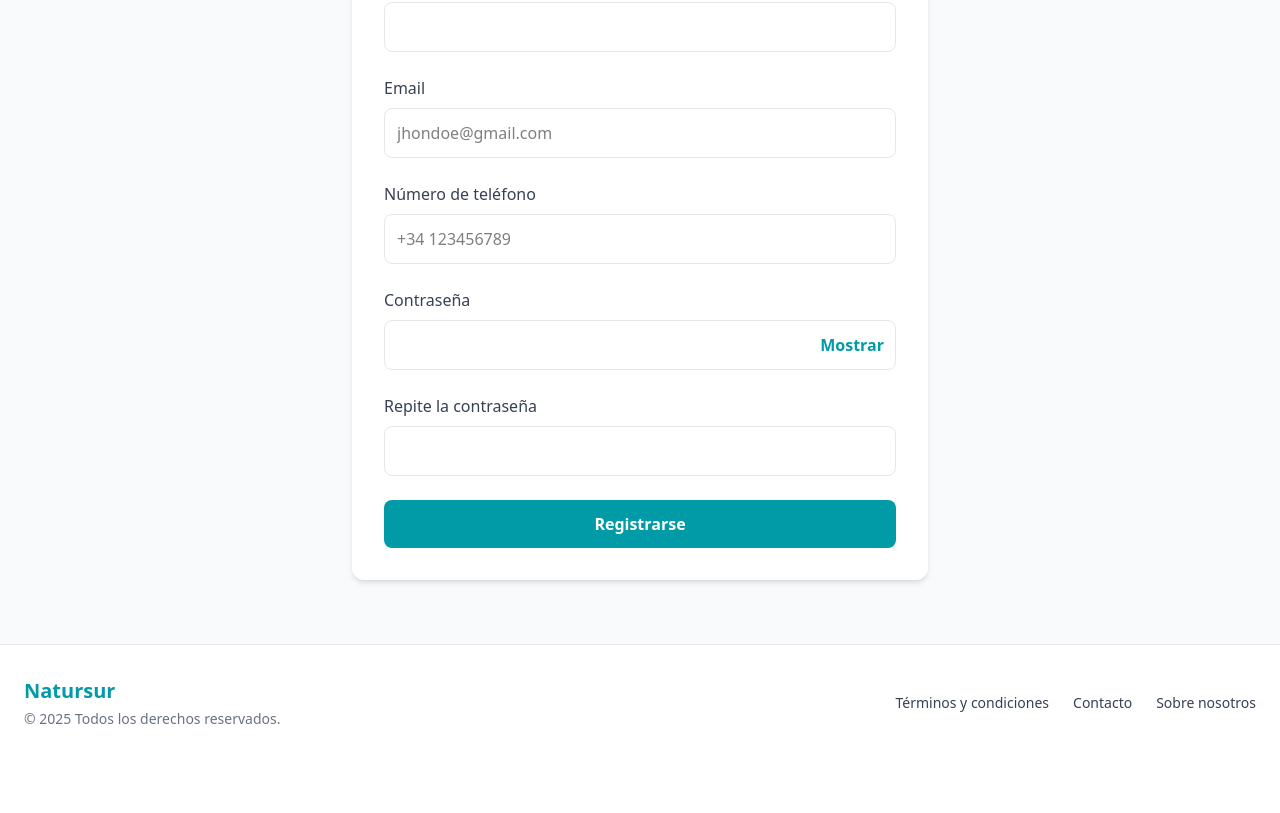
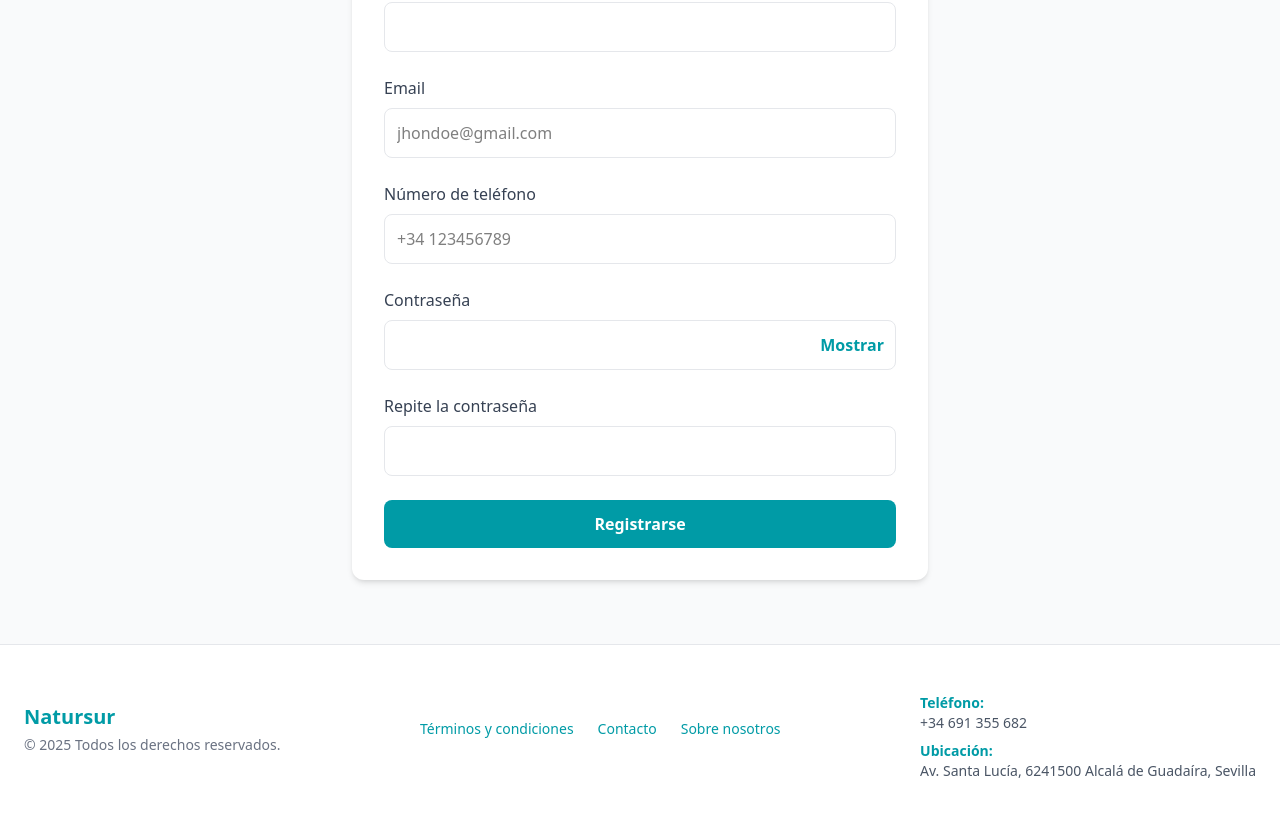
Before and after one commit to Cyberia-PGPI-2526/Natursur, a React (Vite) app in the folder frontend/: page /register in a window 1280 px wide. Shown: the part 206-1019 px from the top of the page. Before the commit the page ends 967 px from the top, so only its background shows below. Built offline with nearby package versions, Linux system fonts and the light colour scheme; no server answers.

Commit message:
style: add new information in the footer

```diff
--- a/frontend/src/components/Footer.jsx
+++ b/frontend/src/components/Footer.jsx
@@ -8,16 +8,24 @@ export default function Footer() {
           <h2 className="text-xl font-bold text-[#009BA6]">Natursur</h2>
           <p className="text-sm mt-1 text-gray-500">© {new Date().getFullYear()} Todos los derechos reservados.</p>
         </div>
+
         <div className="flex flex-wrap justify-center gap-6 text-sm">
-          <NavLink to="/terms" className="hover:text-[#00777F] transition-colors duration-200">
+          <NavLink to="/terms" className="text-[#009BA6] hover:text-[#00777F] transition-colors duration-200">
             Términos y condiciones
           </NavLink>
-          <NavLink to="/contact" className="hover:text-[#00777F] transition-colors duration-200">
+          <NavLink to="/contact" className="text-[#009BA6] hover:text-[#00777F] transition-colors duration-200">
             Contacto
           </NavLink>
-          <NavLink to="/about" className="hover:text-[#00777F] transition-colors duration-200">
+          <NavLink to="/about" className="text-[#009BA6] hover:text-[#00777F] transition-colors duration-200">
             Sobre nosotros
           </NavLink>
+        </div>
+
+        <div className="mt-4 text-center md:text-left text-sm text-gray-600">
+          <p className="font-bold text-[#009BA6]">Teléfono:</p>
+          <p className="text-gray-600">+34 691 355 682</p>
+          <p className="font-bold text-[#009BA6] mt-2">Ubicación:</p>
+          <p className="text-gray-600">Av. Santa Lucía, 6241500 Alcalá de Guadaíra, Sevilla</p>
         </div>
       </div>
     </footer>
```
